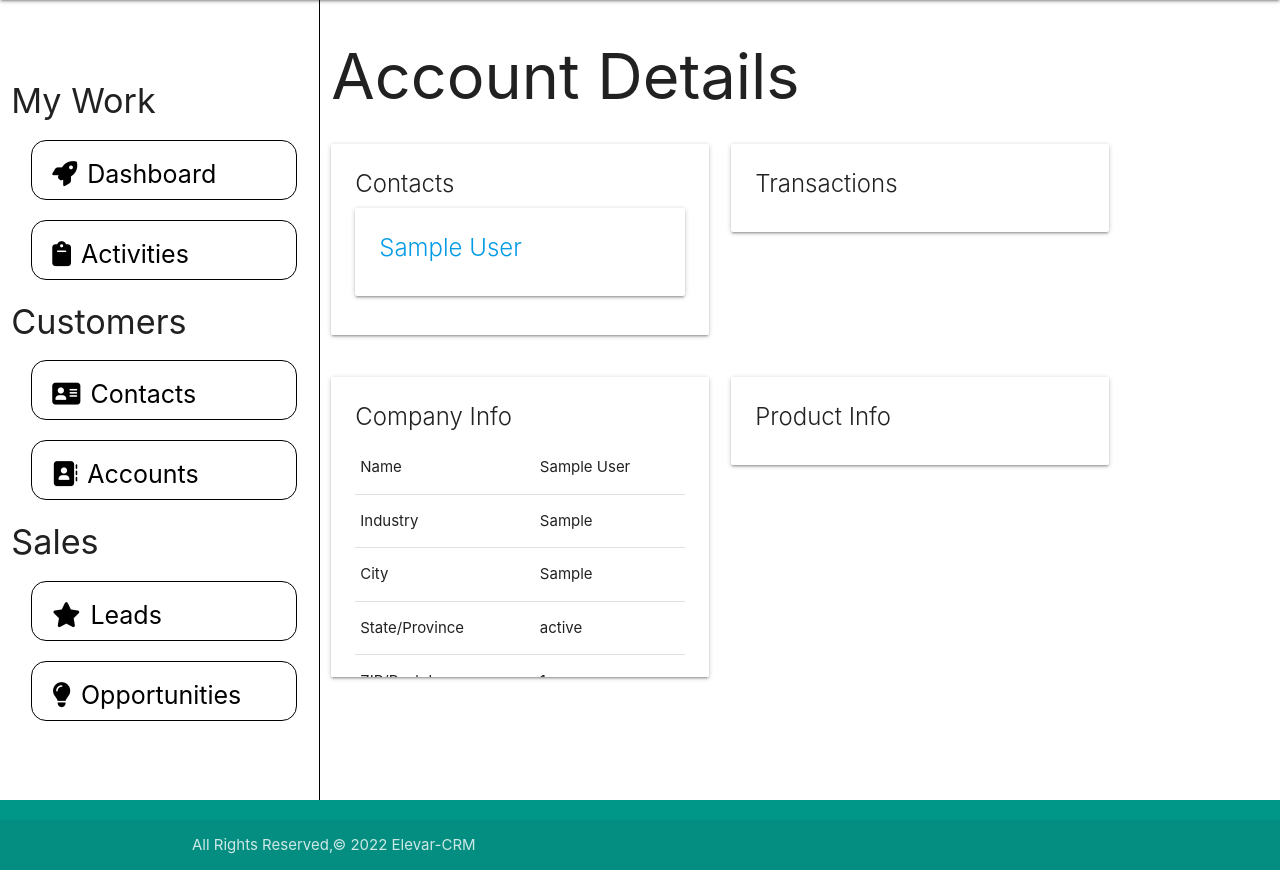
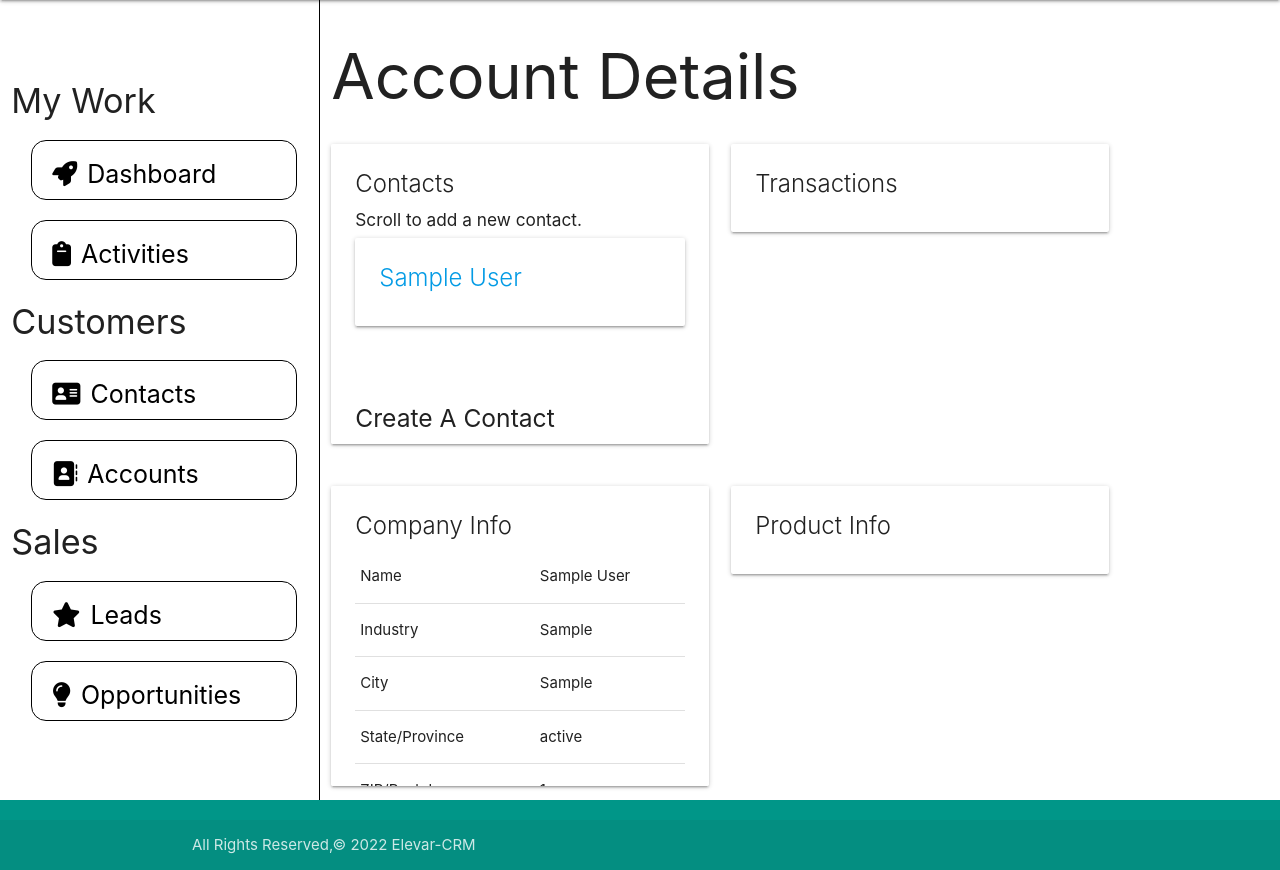
Before and after one commit to SunghunP/Elevar_crm, a Django app: page /account/1/ in a window 1280 px wide. Shown: the part 64-934 px from the top of the page. Run offline with Django 4.2, Linux system fonts and the light colour scheme; a user stored in the database is signed in; tables that the repository leaves empty hold one stand-in row (values such as "Sample post"); some libraries are stand-ins or nearby versions.

Commit message:
creates view logic to associate new contact to a specific account, creates for to create a new contact in forms.py, updates contact templates

```diff
--- /dev/null
+++ b/main_app/forms.py
@@ -0,0 +1,7 @@
+from django.forms import ModelForm
+from .models import Contact
+
+class ContactForm(ModelForm):
+    class Meta:
+        model = Contact
+        fields = ['first_name', 'last_name', 'title', 'phone', 'email']
--- a/main_app/templates/account/detail.html
+++ b/main_app/templates/account/detail.html
@@ -6,19 +6,26 @@
     <div class="card">
       <div class="card-content">
         <span class="card-title">Contacts</span>
+        <h6>Scroll to add a new contact.</h6>
         {% for contact in employees %}
         <a href="">
           <div class="card">
             <div class="card-content">
               <a href="/contact/">
-                <span class="card-title"
-                  >{{ contact.first_name }} {{ contact.last_name }}</span
-                >
+                <span class="card-title">{{ contact.first_name }} {{ contact.last_name }}</span>
               </a>
             </div>
           </div>
         </a>
         {% endfor %}
+      </div>
+      <div class="card-content">
+        <h5>Create A Contact</h5>
+        <form action="{% url 'contact_create' account.id %}" method="post">
+          {% csrf_token %}
+          {{ contact_form.as_table }}
+          <input type="submit" class="btn" value="Add Contact">
+        </form>
       </div>
     </div>
   </div>
--- a/main_app/templates/main_app/contact_detail.html
+++ b/main_app/templates/main_app/contact_detail.html
@@ -15,6 +15,10 @@
 			<span class="card-title"> {{ contact.first_name }} {{contact.last_name}} </span>
 			<p> {{contact.phone}} <br> {{contact.title}} <br> {{contact.email}} <br> {{contact.account}}</p>
 		</div>
+		<div class="card-action">
+            <a href="{% url 'contact_update' contact.id %}">Edit</a>
+            <a href="{% url 'contact_delete' contact.id %}">Delete</a>
+        </div>
 	</div>
 
 	<div class="card blue-grey darken-1">
--- a/main_app/urls.py
+++ b/main_app/urls.py
@@ -33,7 +33,8 @@ urlpatterns = [
     # # detail route for contacts
     path('contact/<int:pk>/', views.ContactDetail.as_view(), name="contact_detail"),
     # create route for contacts
-    path('contact/create/', views.ContactCreate.as_view(), name="contact_create"),
+    # path('contact/create/', views.ContactCreate.as_view(), name="contact_create"),
+    path('account/<int:account_id>/contact_create/', views.contact_create, name="contact_create"),
     # update route for contacts
     path('contact/<int:pk>/update', views.ContactUpdate.as_view(), name="contact_update"),
     # delete route for card
--- a/main_app/views.py
+++ b/main_app/views.py
@@ -9,6 +9,7 @@ from django.contrib.auth.mixins import LoginRequiredMixin
 import uuid
 import boto3
 from .models import Account, Contact, Photo, Product
+from .forms import ContactForm
 
 S3_BASE_URL = 'https://s3.us-west-2.amazonaws.com/'
 BUCKET = 'elevar-crm-project'
@@ -50,12 +51,15 @@ def account_detail(request, account_id):
     account = Account.objects.get(id=account_id, user=request.user)
     #todo! rendering product in details page
     # product = Product.objects.get(id=product_id, user=request.user)
+
     if not account.user == request.user:
         return redirect('home')
+    contact_form = ContactForm()
     employees = Contact.objects.filter(account_id = account_id)
     return render(request, 'account/detail.html', {
         'account': account,
         'employees': employees,
+        'contact_form': contact_form,
         # 'product' : product,
     })
 
@@ -114,9 +118,16 @@ class ContactDetail(LoginRequiredMixin, DetailView):
     #         return redirect('home')
     #     return contact
 
-class ContactCreate(LoginRequiredMixin, CreateView):
-    model = Contact
-    fields = ['first_name', 'last_name', 'title', 'phone', 'email']
+def contact_create(request, account_id):
+    account = Account.objects.get(id=account_id, user=request.user)
+    if not account.user == request.user:
+        return redirect('home')
+    form = ContactForm(request.POST)
+    if form.is_valid():
+        new_contact = form.save(commit=False)
+        new_contact.account_id = account_id
+        new_contact.save()
+    return redirect('account_detail', account_id=account_id)
 
 class ContactUpdate(LoginRequiredMixin, UpdateView):
     model = Contact
```
Also changed, not shown: main_app/templates/main_app/contact_confirm_delete.html (+13 -0 lines), main_app/templates/main_app/contact_form.html (+16 -0 lines).
